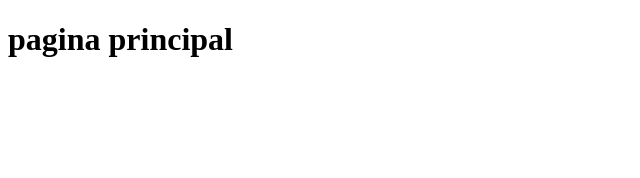
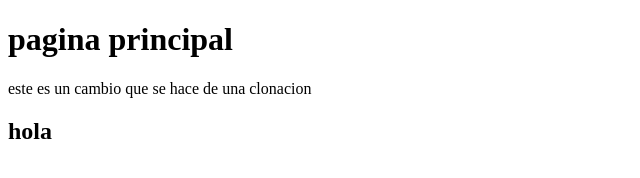
Before and after one commit to hectormtz12/repositiriosRamas, a plain HTML site: page index.html in a window 1280 px wide. Shown: the whole page, without its empty margins (0-640 px from the left). Drawn offline with Linux system fonts and the light colour scheme.

Commit message:
Update index.html

```diff
--- a/index.html
+++ b/index.html
@@ -8,5 +8,9 @@
 </head>
 <body>
     <h1>pagina principal</h1>
+
+    <p>este es un cambio que se hace de una clonacion</p>
+
+    <h2>hola</h2>
 </body>
 </html>
```
